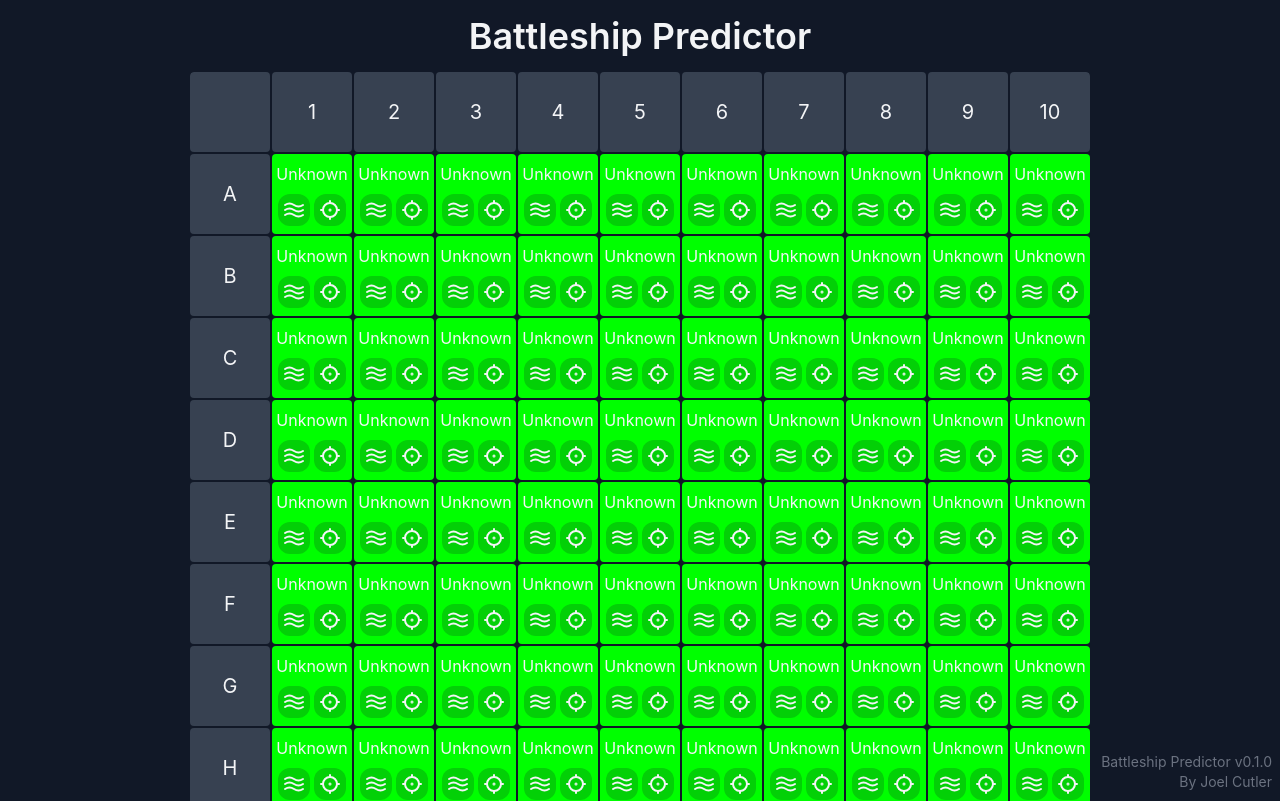
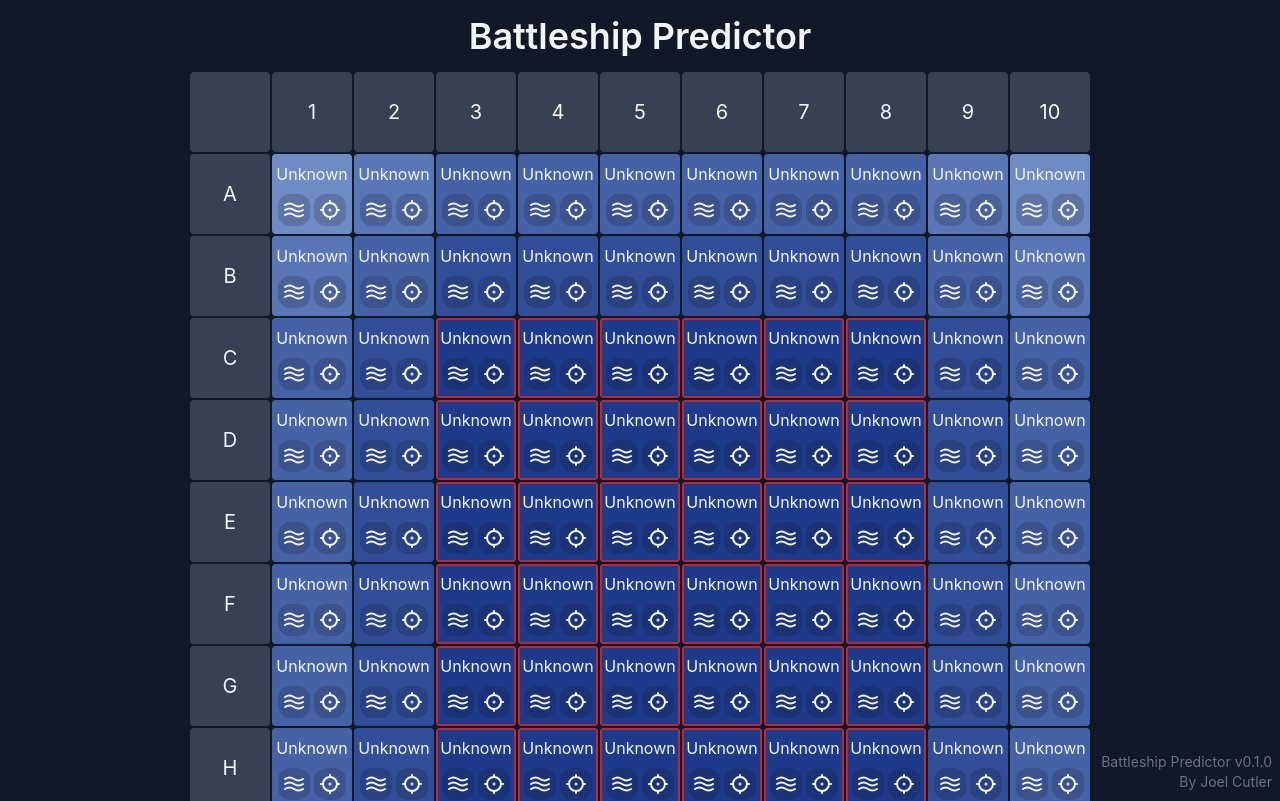
Before and after one commit to jcbyte/battleship-predictor, a React (Create React App) app: page / in a window 1280 px wide. Shown: the top 801 px of the page. Built offline with nearby package versions, Linux system fonts and the light colour scheme.

Commit message:
added functions for background colour and border of unknown tiles

```diff
--- a/src/components/GridItem.tsx
+++ b/src/components/GridItem.tsx
@@ -1,6 +1,7 @@
 import { CellState, GameTile, Tile } from "../types";
 
 import { IconArrowBackUp, IconCaretDownFilled, IconFocus2, IconRipple } from "@tabler/icons-react";
+import { colourLerpHex } from "../scripts/colorUtils";
 import IconButton from "./generic/IconButton";
 
 interface ButtonData {
@@ -16,19 +17,17 @@ interface TileData {
 	buttons: ButtonData[];
 }
 
-// TODO live function in map for unknowns
-// tileData.background = colourLerpHex(COLOURS.lowProbabilityTile, COLOURS.highProbabilityTile, tile.probability);
-// if (tile.probability == 1) tileData.border = `2px solid ${COLOURS.maxProbabilityBorder}`;
-// lowProbabilityTile: "#bfdbfe", // blue-200
-// highProbabilityTile: "#1e3a8a", // blue-900
-// maxProbabilityBorder: "#dc2626cc", // red-600/80
-
 // The data for a game tile depending on its state, the this can either give a value or a function which takes the GameTile and then returns
 const GAME_TILE_DATA: Record<CellState, { [K in keyof TileData]: TileData[K] | ((tile: GameTile) => TileData[K]) }> = {
 	unknown: {
 		title: "Unknown",
+		// Create a gradient between low and high probability
 		background: (tile) => {
-			return "#00ff00";
+			return colourLerpHex("#bfdbfe", /* blue-200 */ "#1e3a8a", /* blue-900 */ tile.probability);
+		},
+		// Show a border around the highest probability tiles
+		border: (tile) => {
+			return tile.probability == 1 ? `2px solid #dc2626cc` /* red-600/80 */ : undefined;
 		},
 		buttons: [
 			{ icon: <IconRipple />, label: "Miss", convertTo: "miss" },
```
